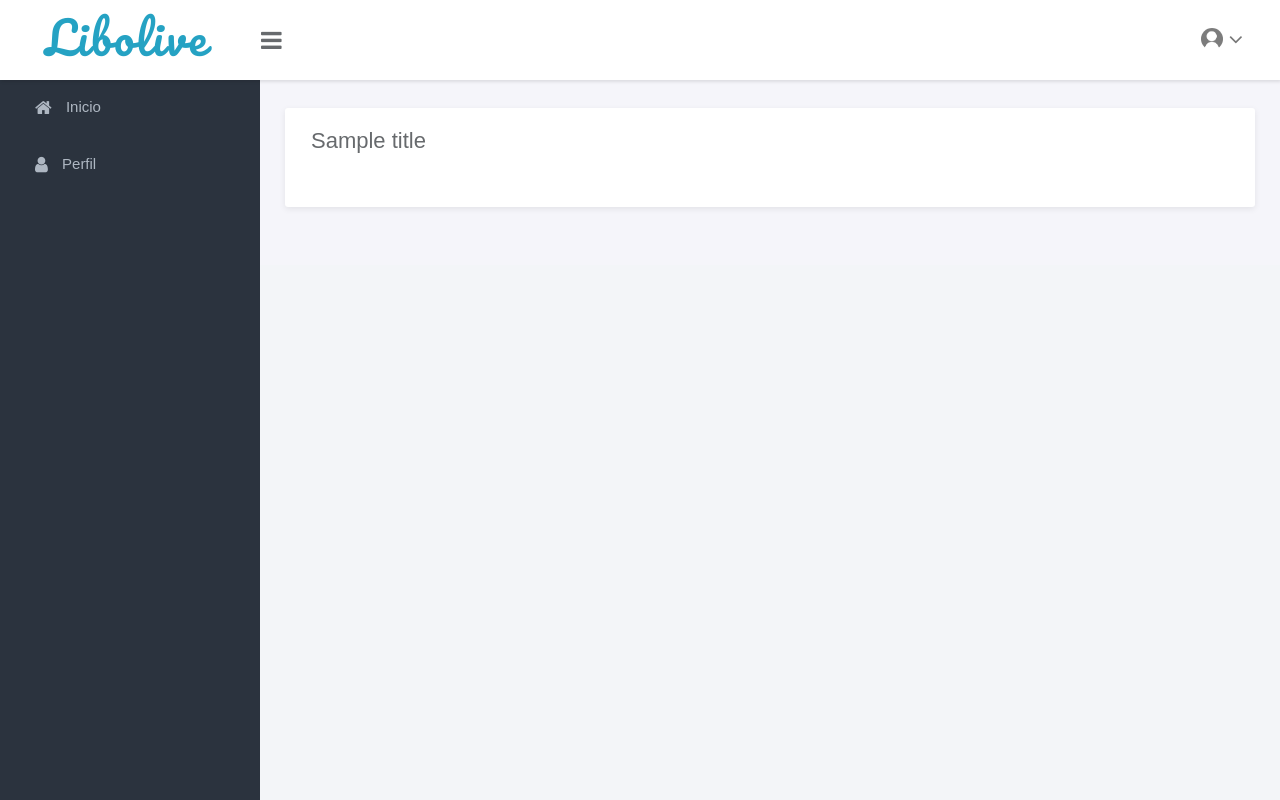
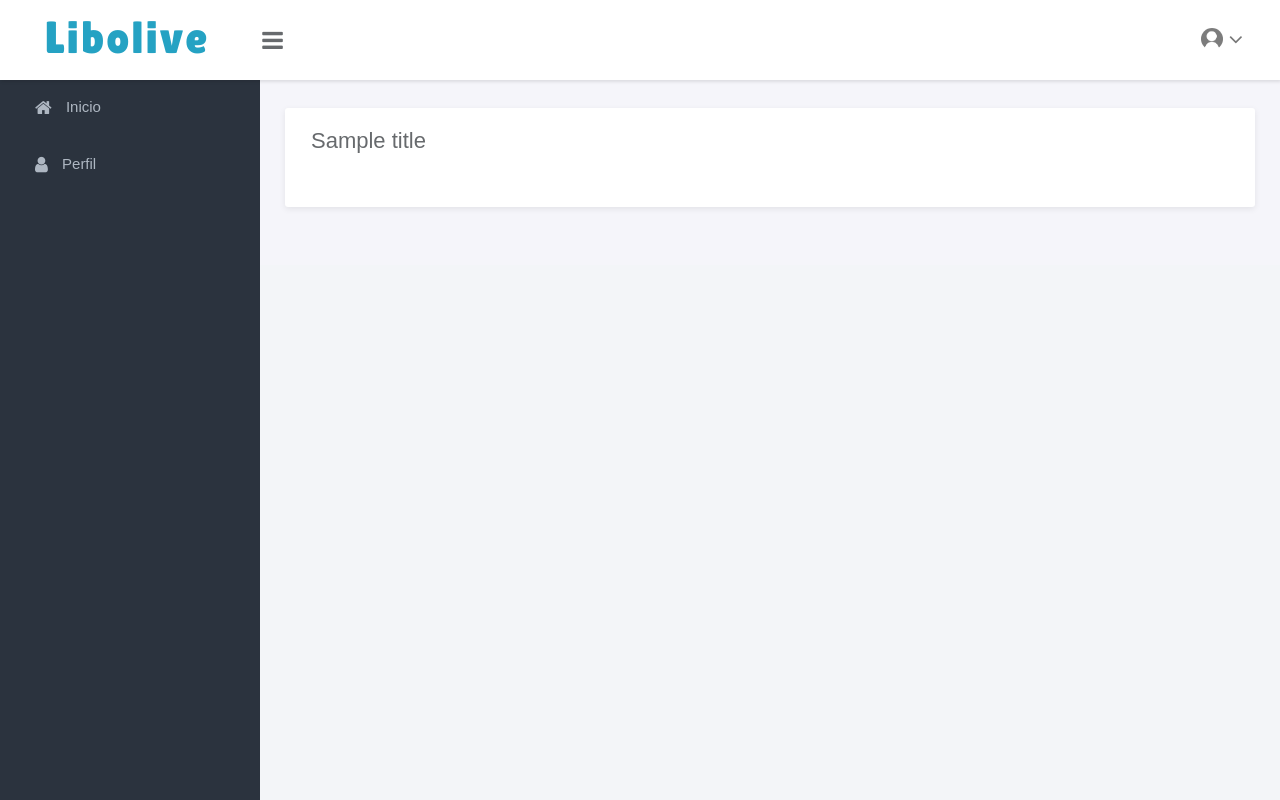
Before and after one commit to hernandavidc/plataforma, a Django app: template pets/templates/pets/list_camara.html in a window 1280 px wide. Run offline with Django 3.2, Linux system fonts and the light colour scheme; the template is opened without the code that fills it: most values are stand-ins (such as "Sample title", 1, 10 or a date in 2020); parts of the project's set-up code (start-up, migrations or seed data) failed here and were passed over; some libraries are stand-ins or nearby versions.

Commit message:
estilos del logo en la plataforma

```diff
--- a/static/css/styles.css
+++ b/static/css/styles.css
@@ -1,3 +1,4 @@
+@import "https://fonts.googleapis.com/css?family=Lilita+One";
 body, *{padding: 0;margin: 0;}
 main{    padding-top: 20px;}
 :root {    --jumbotron-padding-y: 3rem;}
@@ -34,7 +35,7 @@ footer p {    margin-bottom: .25rem;}
 .main-content {    padding: 28px 10px;}
 #wrapper .brand .logo {
     color: #25a2c3;
-    font-family: "Pacifico", cursive;
+    font-family: "Lilita One", cursive;
     letter-spacing: 2px;
     margin-top: -5px;
 	padding: 0 45px;
```
